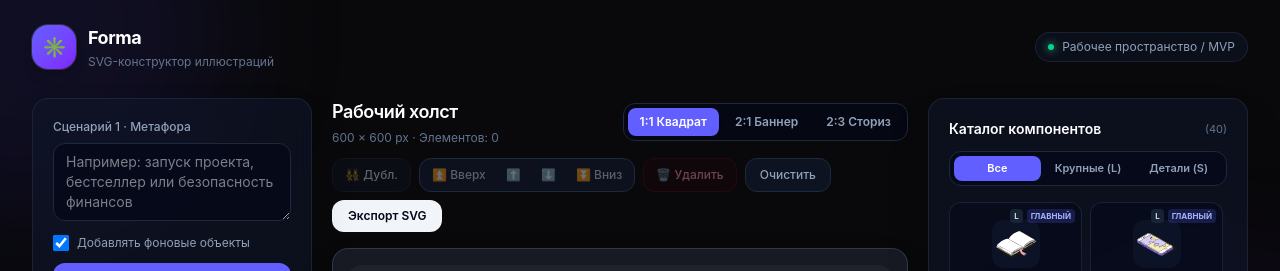
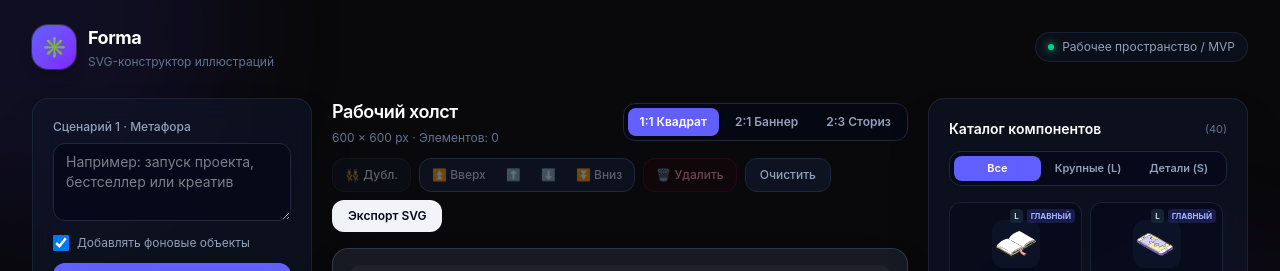
Before and after one commit to lopefre/forma-svg-constructor, a React (Vite) app: page / in a window 1280 px wide. Shown: the top 271 px of the page. Built offline with nearby package versions, Linux system fonts and the light colour scheme.

Commit message:
change placeholder

```diff
--- a/src/App.jsx
+++ b/src/App.jsx
@@ -773,7 +773,7 @@ function App() {
             <textarea
               value={metaphor}
               onChange={(e) => setMetaphor(e.target.value)}
-              placeholder="Например: запуск проекта, бестселлер или безопасность финансов"
+              placeholder="Например: запуск проекта, бестселлер или креатив"
               rows={3}
               className="w-full resize-y rounded-xl border border-slate-800 bg-slate-950/70 px-3 py-2 text-sm text-slate-100 outline-none focus:border-indigo-500"
             />
```
